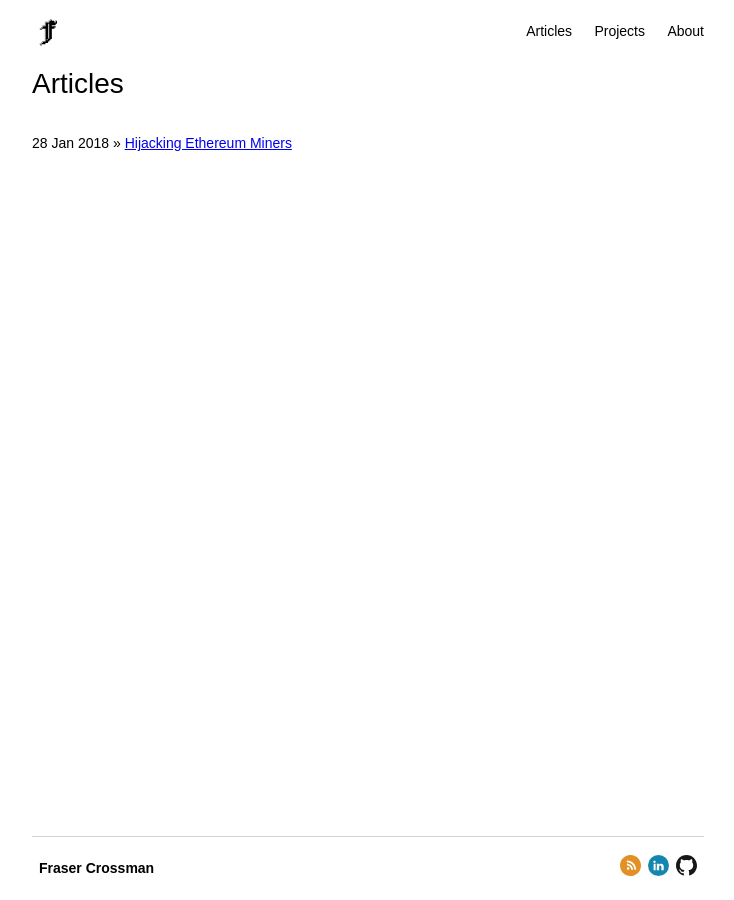
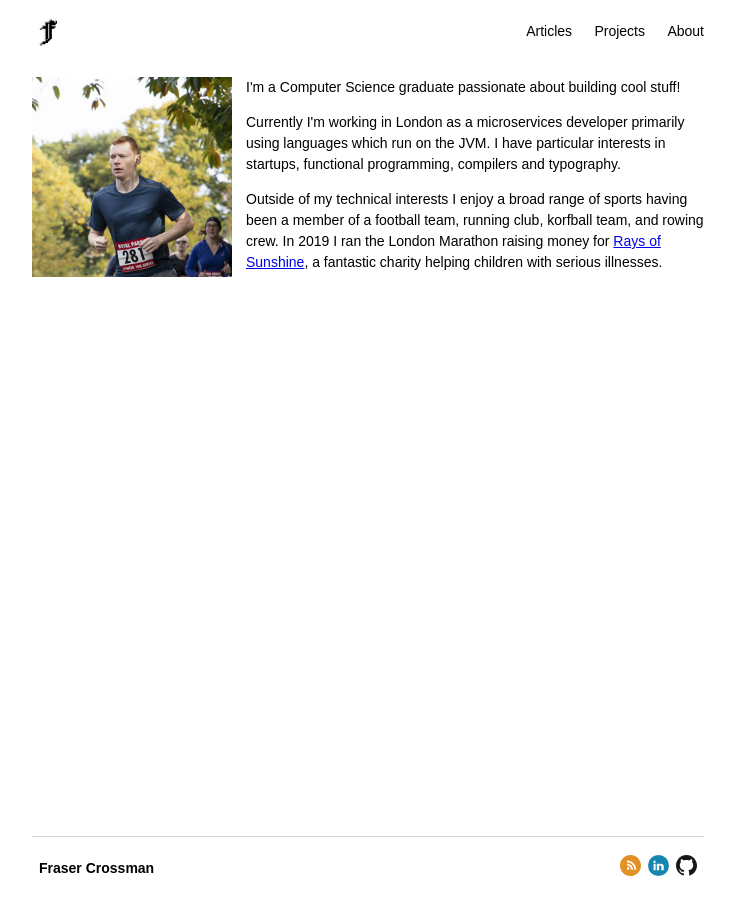
Before and after one commit to frasercrossman/frasercrossman.github.io, a Jekyll site: the page built from index.html, in a window 1280 px wide. Shown: the whole page, without its empty margins (272-1006 px from the left). Built offline with Jekyll 4.4.1, drawn with Linux system fonts in a browser that asks for light colours.

Commit message:
Extract custom css out into separate files and inject through front matter
Also rewrite about page

```diff
--- a/_includes/header.html
+++ b/_includes/header.html
@@ -5,8 +5,8 @@
         </a>
     </h1>
     <ul class="navigation">
-        <li><a href="/">Articles</a></li>
+        <li><a href="/articles">Articles</a></li>
         <li><a href="/projects">Projects</a></li>
-        <li><a href="/about">About</a></li>
+        <li><a href="/">About</a></li>
     </ul>
 </header>
--- a/_layouts/default.html
+++ b/_layouts/default.html
@@ -10,6 +10,9 @@
     {% feed_meta %}
 
     <link rel="stylesheet" media="screen" href="/css/main.css" type="text/css">
+    {% for item in page.custom_css %}
+    <link rel="stylesheet" media="screen" href="/css/{{ item }}.css" type="text/css">
+    {% endfor %}
 </head>
 <body>
     {% include header.html %}
--- a/_sass/header.scss
+++ b/_sass/header.scss
@@ -53,6 +53,6 @@ header ul li {
 
 header ul li a[href] {
   color: black;
-  padding-left: 1.6em;
+  margin-left: 1.6em;
   text-decoration: none;
 }
--- /dev/null
+++ b/css/profile_image.scss
@@ -0,0 +1,14 @@
+---
+---
+#profile_image {
+  max-width:40%;
+  width:200px;
+  display:block;
+  float:left;
+  margin-right:1rem;
+}
+
+#profile_text {
+  display:block;
+  float:none;
+}
--- /dev/null
+++ b/css/projects.scss
@@ -0,0 +1,59 @@
+---
+---
+.grid-container {
+  display: block;
+}
+
+.grid-element {
+  margin: 1%;
+
+  float: left;
+  width: 31%;
+
+  clear: none;
+}
+
+.grid-element:nth-child(3n+1) {
+  clear: left;
+}
+
+.grid-element-img-container {
+  padding-top: 100%;
+  position: relative;
+}
+
+.grid-element-img {
+  display: block;
+
+  width: 88%;
+  height: 88%;
+
+  margin: 6%;
+
+  position: absolute;
+  top: 0;
+  left: 0;
+  bottom: 0;
+  right: 0;
+}
+
+.grid-element-text {
+  margin: 0 6% 6%;
+  text-align: center;
+}
+
+@media only screen and (max-width: 750px) {
+  .grid-element {
+    width: 47%;
+  }
+
+  .grid-element:nth-child(odd) {
+    clear: left;
+  }
+}
+
+@media only screen and (max-width: 500px) {
+  .grid-element {
+    width: 96%;
+  }
+}
--- a/index.html
+++ b/index.html
@@ -1,16 +1,29 @@
 ---
 layout: default
 title: Fraser Crossman
+custom_css:
+- profile_image
 ---
 
 <div class="content">
-    <h1>Articles</h1>
-
-    <div class="posts">
-        {% for article in site.articles %}
-
-        <span>{{ article.date | date_to_string }}</span> &raquo; <a href="{{ article.url }}">{{ article.title }}</a>
-
-        {% endfor %}
+  <div class="post single">
+    <img id="profile_image" src="images/running_profile.png" alt="Running Profile">
+    <div id="profile_text">
+      <p>
+        I'm a Computer Science graduate passionate about building cool stuff!
+      </p>
+      <p>
+        Currently I'm working in London as a microservices developer primarily using languages which
+        run on the JVM. I have particular interests in startups, functional programming, compilers
+        and typography.
+      </p>
+      <p>
+        Outside of my technical interests I enjoy a broad range of sports having been a member of a
+        football team, running club, korfball team, and rowing crew. In 2019 I ran the
+        London Marathon raising money for
+        <a href="https://raysofsunshine.org.uk/">Rays of Sunshine</a>, a fantastic charity helping
+        children with serious illnesses.
+      </p>
     </div>
+  </div>
 </div>
```
Also changed, not shown: about.html (deleted, +0 -38 lines), articles.html (added, +16 -0 lines), projects.html (+4 -62 lines).
